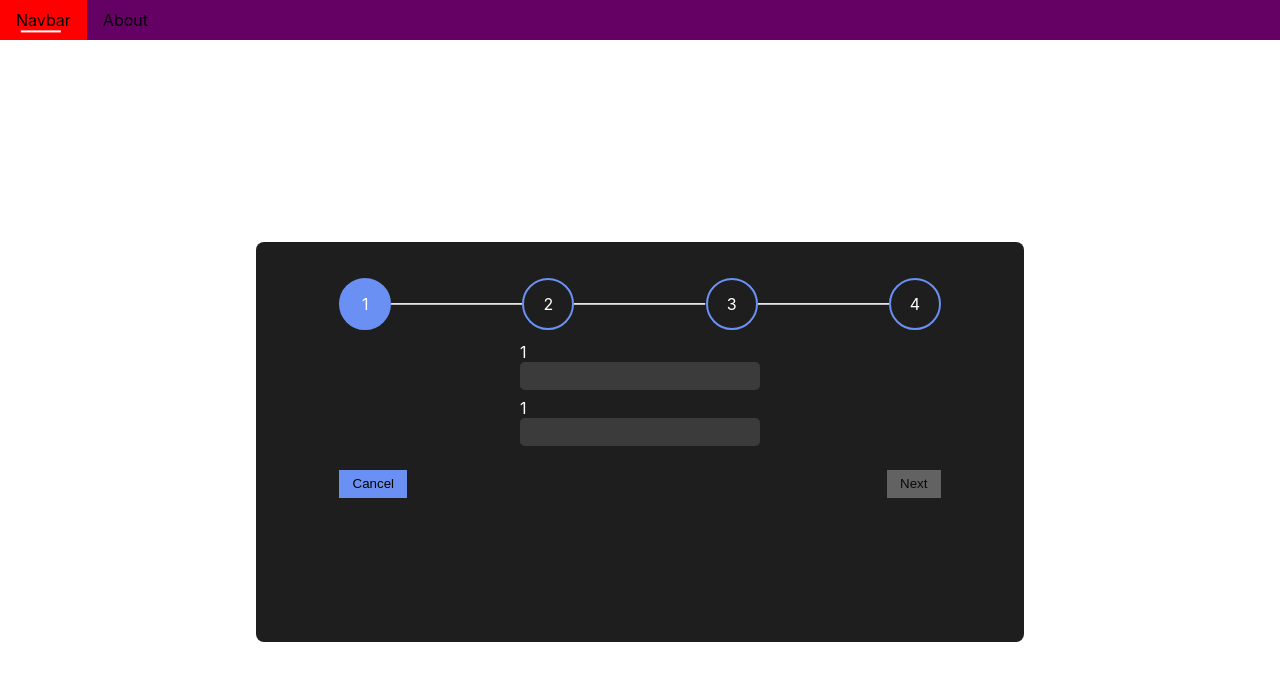
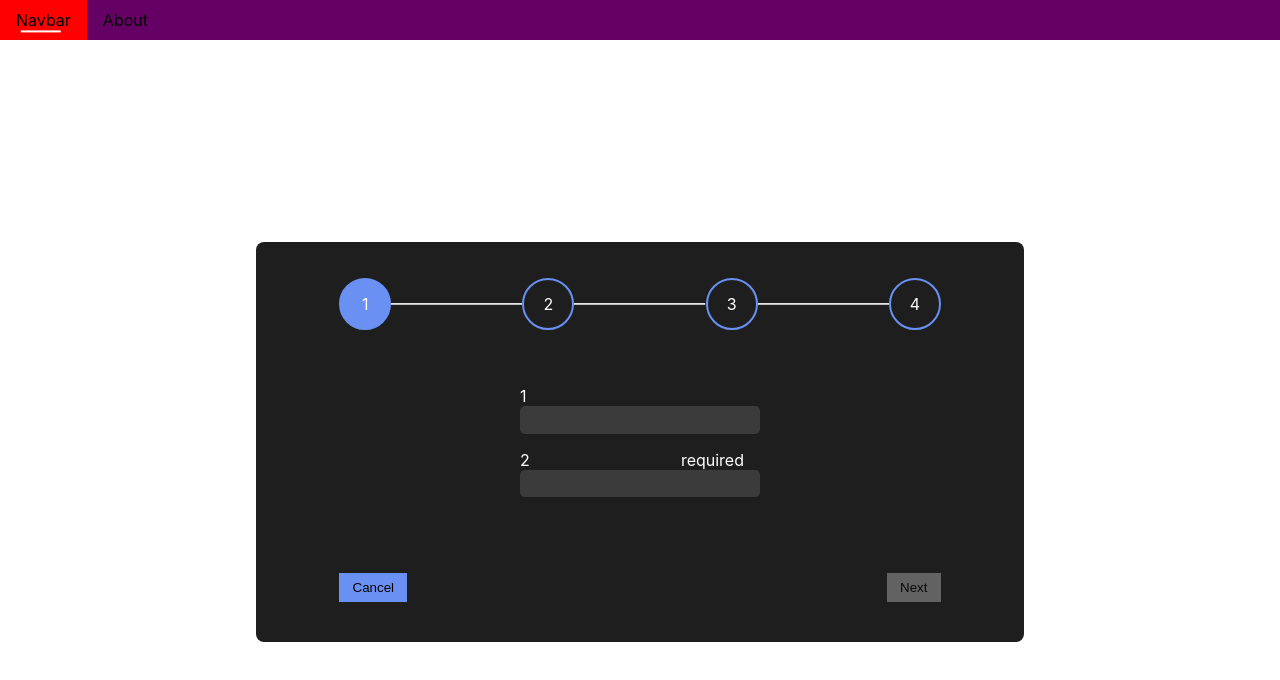
Before and after one commit to Elias-Traunbauer/school_collab, a Next.js app: page /assignment_wizard in a window 1280 px wide. Shown: the top 680 px of the page. Built offline with nearby package versions, Linux system fonts and the light colour scheme; no server answers.

Commit message:
assignment plus button

```diff
--- a/pages/assignment_wizard.js
+++ b/pages/assignment_wizard.js
@@ -127,11 +127,14 @@ export default function AssignmentWizzard(){
                     <form className={styles.wizardContent}>
                         <div className={styles.inputContainer}>
                             <label>1</label>
-                            <input onInput={() => checkFormFilled(stateData.currIndex)} required></input>
+                            <input onInput={() => checkFormFilled(stateData.currIndex)}></input>
                         </div>
 
                         <div className={styles.inputContainer}>
-                            <label>1</label>
+                            <div className={styles.inputHeader}>
+                                <label>2</label>
+                            <label>required</label>
+                            </div>
                             <input onInput={() => checkFormFilled(stateData.currIndex)} required></input>
                         </div>
                     </form>
--- a/styles/assignment.module.css
+++ b/styles/assignment.module.css
@@ -417,7 +417,6 @@
 
 .wizzardWrapper{
   height: 100vh;
-  width: 100vw;
   display: flex;
   justify-content: center;
   align-items: center;
@@ -503,7 +502,7 @@
 .inputContainer{
   display: flex;
   flex-direction: column;
-  margin-bottom: .5em;
+  margin-bottom: 1em;
 }
 
 .wizardContent input{
@@ -521,16 +520,19 @@
   display: flex;
   color: rgb(255, 255, 255);
   flex-direction: column;
-  justify-content: center;
   width: 100%;
+  margin-top: auto;
+  margin-bottom: auto;
 }
 .wizardButtonContainer{
   margin-top: 1em;
+  justify-self: flex-end;
   display: flex;
   justify-content: space-between;
   align-items: center;
   flex-direction: row;
   width: 80%;
+  padding-bottom: 2em;
 }
 
 .wizardButtonContainer button{
@@ -596,9 +598,9 @@
   background-color: #202020;
   border-radius: .3em;
   display: flex;
-  justify-content: flex-end;
   align-items: center;
   padding: 1em;
+  justify-content: space-between;
 }
 
 .plus{
@@ -606,7 +608,7 @@
   height: 3em;
   float: right;
   padding: .3em;
-  background-color: #E9F0FF;
+  background-color: purple;
   display: flex;
   justify-content: center;
   align-items: center;
@@ -615,3 +617,13 @@
 .plus:hover{
   opacity: .7;
 }
+
+.plusContainer h1{
+  text-align: center;
+}
+
+.inputHeader{
+  padding-right: 1em;
+  display: flex;
+  justify-content: space-between;
+}
```
Also changed, not shown: pages/assignments.js (+10 -1 lines), public/Plus.png (added), public/Plus.svg.
